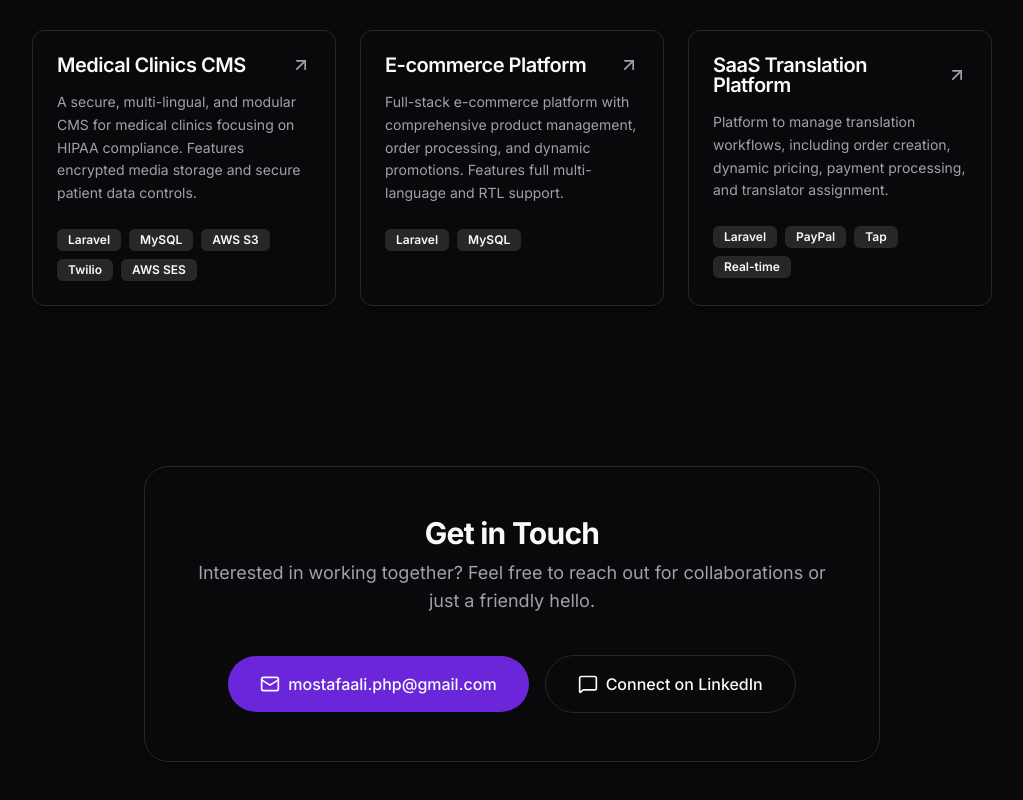
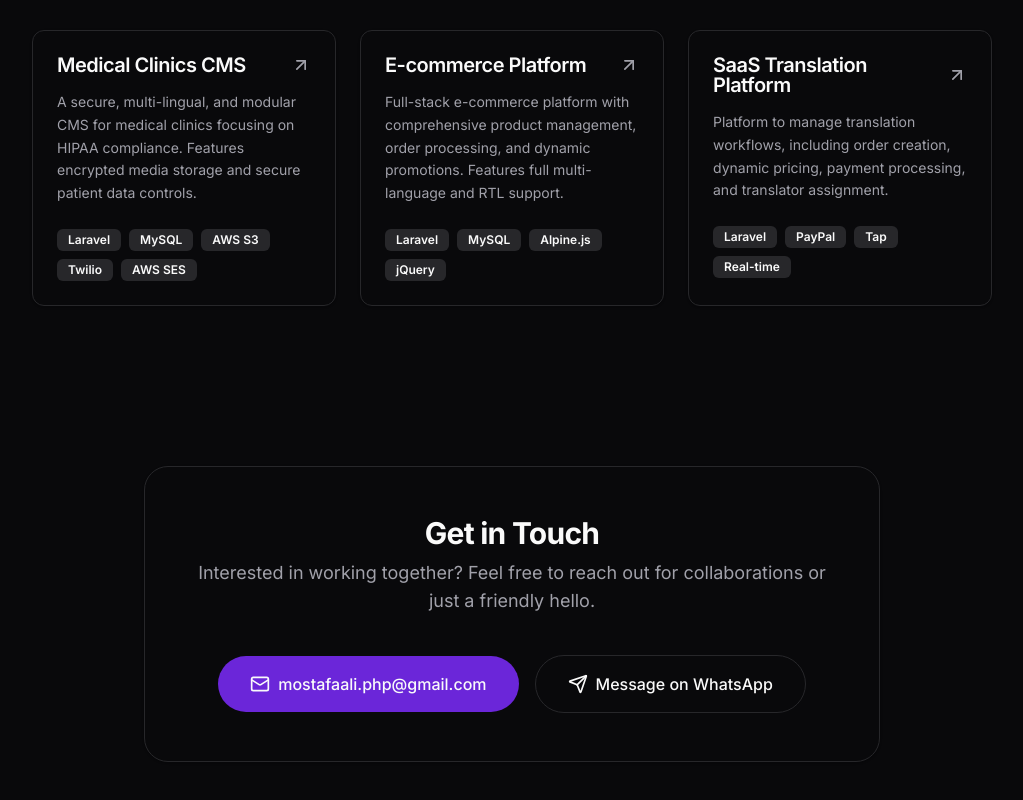
Before and after one commit to Drrrose/portfolio, a Next.js app: page / in a window 1280 px wide. Shown: the part 1228-2028 px from the top of the page, without its empty margins (128-1151 px from the left). Built offline with nearby package versions, Linux system fonts and the light colour scheme.

Commit message:
Full app

```diff
--- a/src/components/contact.tsx
+++ b/src/components/contact.tsx
@@ -1,7 +1,7 @@
 "use client";
 
 import { motion } from "framer-motion";
-import { Mail, MessageSquare } from "lucide-react";
+import { Mail, Send } from "lucide-react";
 import Link from "next/link";
 import { RESUME } from "@/data/resume";
 
@@ -31,12 +31,12 @@ export function Contact() {
                 {RESUME.contact.email}
              </Link>
              <Link
-                 href={RESUME.contact.social.LinkedIn.url}
+                 href={RESUME.contact.social.WhatsApp.url}
                  target="_blank"
                  className="inline-flex items-center justify-center px-8 py-4 text-base font-medium rounded-full border border-input bg-background hover:bg-accent hover:text-accent-foreground transition-colors w-full sm:w-auto"
              >
-                <MessageSquare className="w-5 h-5 mr-2" />
-                Connect on LinkedIn
+                <Send className="w-5 h-5 mr-2" />
+                Message on WhatsApp
              </Link>
         </div>
       </motion.div>
--- a/src/components/hero.tsx
+++ b/src/components/hero.tsx
@@ -52,7 +52,7 @@ export function Hero() {
           Contact Me <ArrowRight className="ml-2 h-4 w-4" />
         </Link>
         <Link
-          href="/resume.pdf"
+          href="https://drrrose.github.io/Mostafa-Ali-Cv/"
           target="_blank"
           className={cn(
             "inline-flex items-center justify-center rounded-md text-sm font-medium ring-offset-background transition-colors focus-visible:outline-none focus-visible:ring-2 focus-visible:ring-ring focus-visible:ring-offset-2 disabled:pointer-events-none disabled:opacity-50",
--- a/src/data/resume.tsx
+++ b/src/data/resume.tsx
@@ -1,4 +1,4 @@
-import { Code2, Database, Layout, Server, Settings, Terminal } from "lucide-react";
+import { Code2, Database, Layout, Server, Settings, Terminal, Send } from "lucide-react";
 
 export const RESUME = {
   name: "Mostafa Ali",
@@ -20,15 +20,15 @@ export const RESUME = {
         url: "#",
         icon: Terminal,
       },
-      LinkedIn: {
-        name: "LinkedIn",
-        url: "#",
-        icon: Code2,
-      },
       X: {
         name: "X",
         url: "#",
         icon: Terminal,
+      },
+      WhatsApp: {
+        name: "WhatsApp",
+        url: "https://wa.me/201011388446",
+        icon: Send,
       },
     },
   },
@@ -94,7 +94,7 @@ export const RESUME = {
     },
     {
       title: "E-commerce Platform",
-      techStack: ["Laravel", "MySQL"],
+      techStack: ["Laravel", "MySQL", "Alpine.js", "jQuery"],
       description:
         "Full-stack e-commerce platform with comprehensive product management, order processing, and dynamic promotions. Features full multi-language and RTL support.",
       link: {
```
